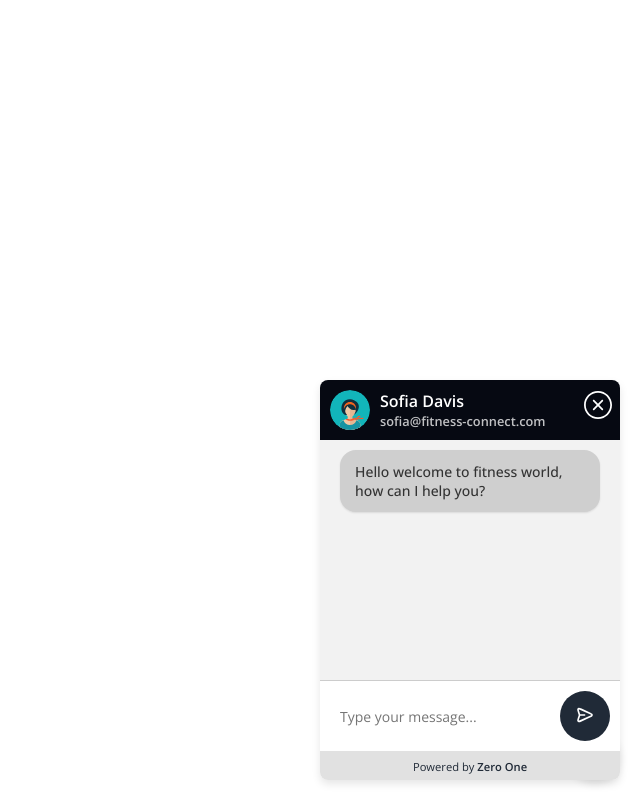
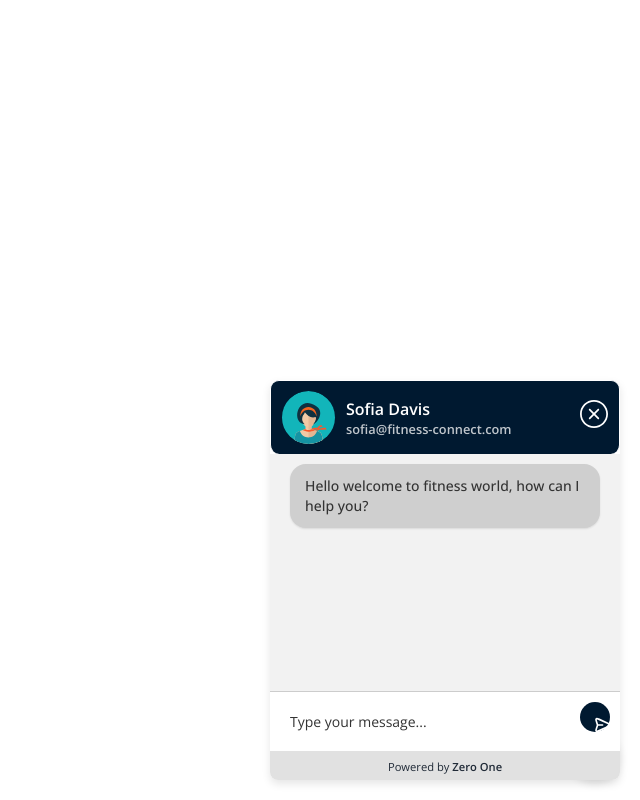
Before and after one commit to KasunWijesekara/fitness-app, a plain HTML site: page frontend/index.html in a window 1280 px wide. Both pictures are taken after a click on the button 1235 px from the left and 755 px from the top of the page. Shown: the whole page, without its empty margins (640-1280 px from the left). Drawn offline with nearby package versions, Linux system fonts and the light colour scheme.

Commit message:
Update frontend styles and API endpoint

```diff
--- a/frontend/index.html
+++ b/frontend/index.html
@@ -73,7 +73,7 @@ function sendMessage(message) {
   showTypingIndicator();
 
   // Send the message to the Flask backend
-  fetch('https://5a92-2402-d000-8120-da6f-380e-ab01-ec89-8a1d.ngrok-free.app/frontend/chatbot/message', {
+  fetch('https://web.01api.online/frontend/chatbot/message', {
     method: 'POST',
     headers: {
       'Content-Type': 'application/json',
--- a/frontend/main.css
+++ b/frontend/main.css
@@ -5,7 +5,7 @@
   position: fixed;
   bottom: 20px;
   right: 20px;
-  width: 300px;
+  width: 350px;
   background-color: #fff;
   box-shadow: 0 4px 8px rgba(0,0,0,0.1);
   border-radius: 8px;
@@ -20,16 +20,21 @@
 }
 
 #mcp_chat-header {
-  background-color: #060912;
+  background-color: #001930;
   color: #fff;
   padding: 10px;
   display: flex;
   align-items: center;
+
+  border-top: 1px white solid;
+  border-left: 1px white solid;
+  border-right: 1px white solid;
+  border-radius: 9px;
 }
 
 #mcp_chat-header-avatar {
-  width: 40px;
-  height: 40px;
+  width: 55px;
+  height: 53px;
   border-radius: 50%;
   margin-right: 10px;
 }
@@ -69,19 +74,25 @@
   padding: 10px;
   border-radius: 20px;
   font-size: 14px;
-  color: #333333;
   font-weight: 400;
   font-family: 'Open Sans', sans-serif;
+  padding-top: 10px;
+  margin-bottom: 0;
+  background: white;
+  color: #333333;
+}
+
+#mcp_chat-input::placeholder {
+  color: #333333; /* Replace #yourColor with the color you want */
 }
 
 #mcp_chat-send-button {
-  background-color: #202a37;
+  background-color: #001930;
   color: #fff;
   border: none;
-  width: 40px;
+  width: 30px!important;
+  height: 30px!important;
   border-radius: 50%;
-  width: 50px;
-  height: 50px;
   padding: 13px;
 
 }
@@ -139,9 +150,9 @@
   position: fixed;
   bottom: 20px;
   right: 20px;
-  background-color: #202a37;
+  background-color: #E2E270;
   color: #fff;
-  border: none;
+  border: 3px #fff solid;
   border-radius: 50%;
   z-index: 999;
   height: 50px;
@@ -154,8 +165,8 @@
 }
 
 #mcp_chat-toggle img{
-  width: 40px;
-  height: 40px;
+  width: 35px;
+  height: 35px;
 }
 
 .mcp_chat-closed {
@@ -192,6 +203,7 @@
   font-size: 14px;
   font-weight: 500;
   font-family: 'Open Sans', sans-serif;
+  line-height: 20px;
 }
 
 .mcp_user-message {
@@ -202,6 +214,7 @@
 
 #mcp_typing-area {
   background-color: #f2f2f2;
+  padding-top: 10px;
 }
 
 .mcp_user-message::after {
@@ -250,6 +263,7 @@
   position: absolute;
   top: 10px;
   right: 2px;
+  padding: 10px 10px 10px 10px!important;
 }
 
 #mcp_chat-close-button img {
```
Also changed, not shown: frontend/main.js (+8 -5 lines), 2 other files.
